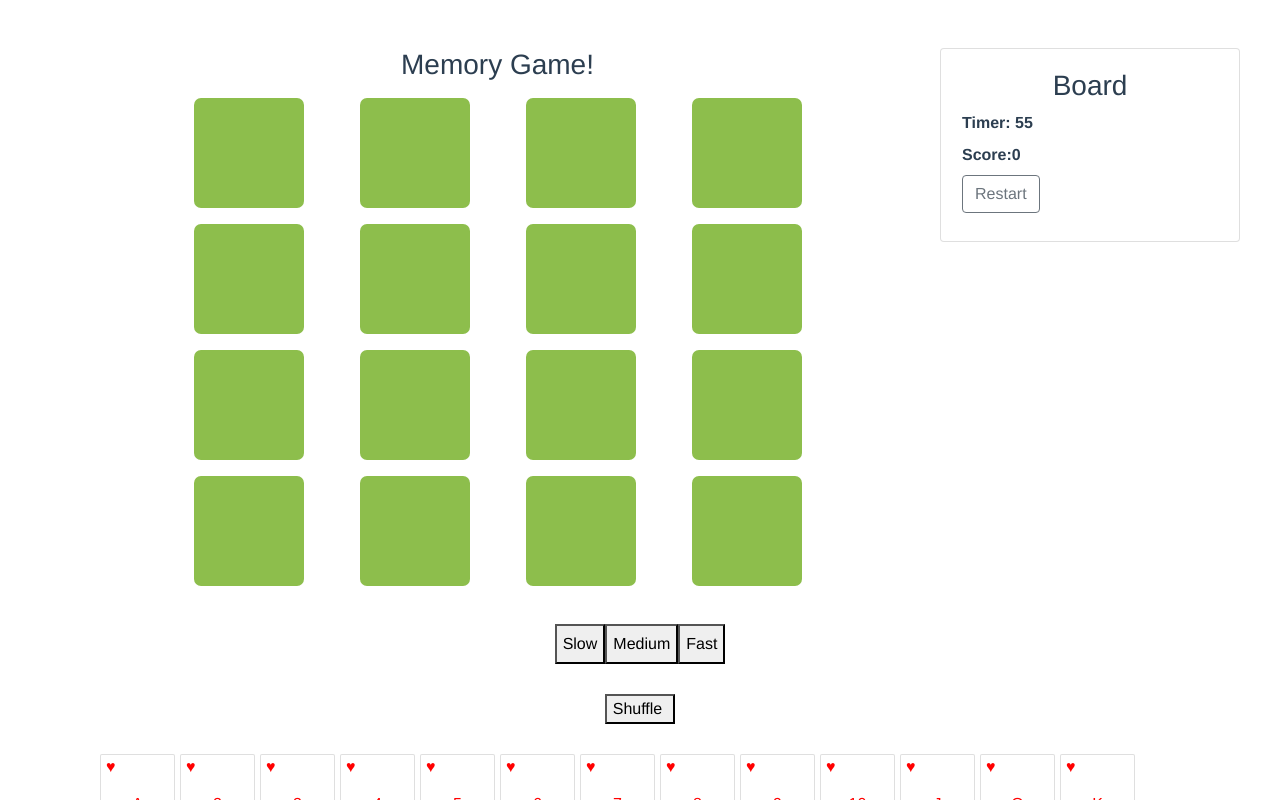
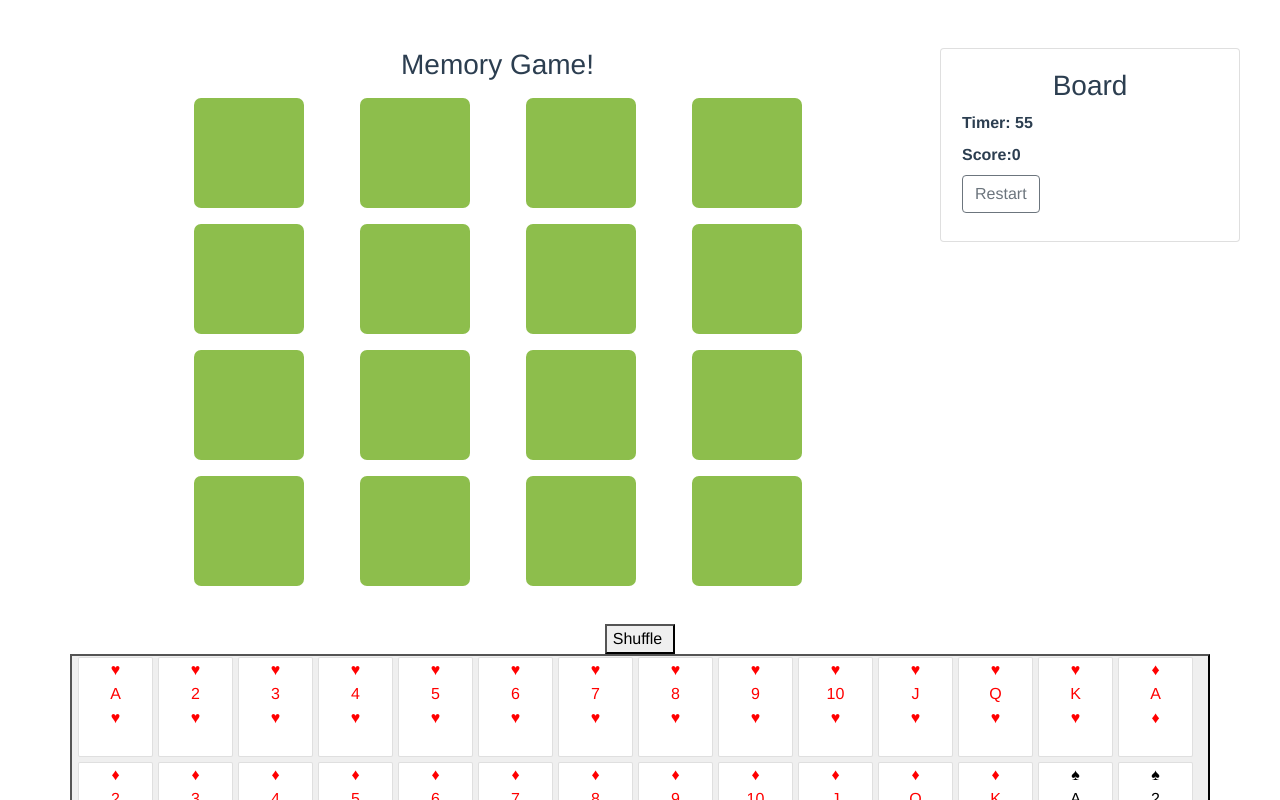
Before and after one commit to jablue-12/memory-game, a Vue app: page / in a window 1280 px wide. Shown: the top 800 px of the page. Built offline with nearby package versions, Linux system fonts and the light colour scheme.

Commit message:
Update TestShuffleCards.vue

```diff
--- a/src/components/TestShuffleCards.vue
+++ b/src/components/TestShuffleCards.vue
@@ -1,6 +1,6 @@
 <template>
     <div>
-    <div class="speed-buttons">
+    <!-- <div class="speed-buttons">
         <button v-for="type,index in shuffleTypes"
                 :key="index"
                 class="button is-small"
@@ -8,7 +8,7 @@
                 @click="shuffleSpeed = `shuffle${type}`">
         {{ type }}
         </button>
-    </div>
+    </div> -->
     <div class="main-buttons">
         <button v-if="isDeckShuffled" @click="displayInitialDeck" class="button is-primary is-outlined">
         Reset <i class="fas fa-undo"></i>
@@ -17,13 +17,14 @@
         Shuffle <i class="fas fa-random"></i>
         </button>
     </div>
-    <transition-group :name="shuffleSpeed" tag="div" class="deck">
+
+    <transition-group :name="shuffleSpeed" tag="button" class="decsk">
         <div v-for="card in cards" :key="card.id"
             class="card"
             :class="suitColor[card.suit]">
-        <span class="card__suit card__suit--top">{{ card.suit }}</span>
-        <span class="card__number">{{ card.rank }} </span>
-        <span class="card__suit card__suit--bottom">{{ card.suit }}</span>
+        <span >{{ card.suit }}</span>
+        <span >{{ card.rank }} </span>
+        <span >{{ card.suit }}</span>
         </div>
     </transition-group>
     </div>
@@ -91,27 +92,6 @@ export default {
 </script>
 
 <style scoped>
-@import url("https://fonts.googleapis.com/css?family=Roboto+Slab:300,400,700");
-
-/* html, body, #app {
-  height: 100%;
-  background: ghostwhite;
-} */
-
-.title {
-  font-family: Roboto Slab, sans-serif;
-  text-align: center;
-  padding-top: 30px;
-  margin-bottom: 0 !important;
-  font-weight: 300;
-  font-size: 3rem;
-}
-
-.vue-logo {
-  height: 55px;
-  position: relative;
-  top: 10px;
-}
 
 .speed-buttons {
   text-align: center;
```
